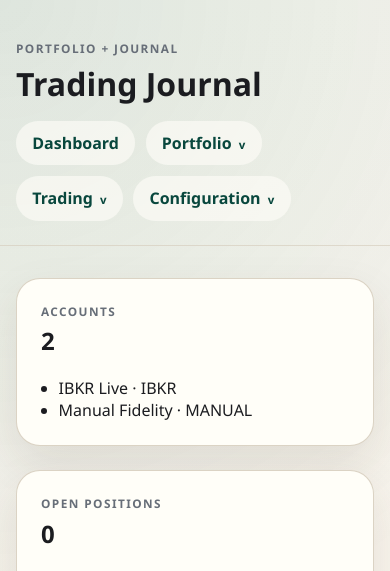
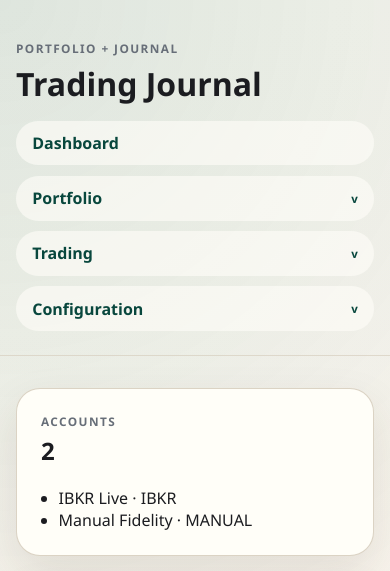
Before and after one commit to thejavascriptways/IFSC-78603-Graduate-Project-trading_journal-mcp, a FastAPI app: page / in a window 390 px wide; the page is wider, and only the part inside the window is pictured. Shown: the top 571 px of that part. Run offline with FastAPI, Linux system fonts and the light colour scheme; data comes from the database, SQL or seed files in the repository; data that the repository does not hold is empty; parts of the project's set-up code (start-up, migrations or seed data) failed here and were passed over.

Commit message:
Fix responsive navigation dropdowns

```diff
--- a/app/config.py
+++ b/app/config.py
@@ -18,6 +18,7 @@ class Settings:
     secret_key: str = os.getenv("TRADING_JOURNAL_SECRET_KEY", "dev-secret-key")
     templates_dir: Path = BASE_DIR / "app" / "templates"
     static_dir: Path = BASE_DIR / "app" / "static"
+    static_asset_version: str = os.getenv("TRADING_JOURNAL_STATIC_ASSET_VERSION", "nav-v3")
     market_data_provider: str = os.getenv("TRADING_JOURNAL_MARKET_DATA_PROVIDER", "alpaca")
     alpaca_market_data_base_url: str = os.getenv("ALPACA_MARKET_DATA_BASE_URL", "https://data.alpaca.markets")
     alpaca_api_key_id: str | None = os.getenv("ALPACA_API_KEY_ID")
--- a/app/main.py
+++ b/app/main.py
@@ -44,6 +44,7 @@ def create_app() -> FastAPI:
 
     application = FastAPI(title=settings.app_name, lifespan=lifespan)
     templates = Jinja2Templates(directory=str(settings.templates_dir))
+    templates.env.globals["static_asset_version"] = settings.static_asset_version
 
     application.add_middleware(AuditMiddleware)
     application.mount("/static", StaticFiles(directory=str(settings.static_dir)), name="static")
--- a/app/static/styles.css
+++ b/app/static/styles.css
@@ -49,6 +49,8 @@ a {
 
 .nav-link,
 .nav-menu-trigger {
+  display: inline-flex;
+  align-items: center;
   min-height: 40px;
   border: 1px solid transparent;
   border-radius: 999px;
@@ -104,6 +106,7 @@ a {
   box-shadow: var(--shadow);
 }
 
+.nav-menu.is-open .nav-submenu,
 .nav-menu:hover .nav-submenu,
 .nav-menu:focus-within .nav-submenu {
   display: grid;
@@ -412,16 +415,30 @@ th {
 
   .main-nav {
     align-items: stretch;
+    flex-direction: column;
     width: 100%;
   }
 
   .nav-menu {
-    position: static;
+    flex-direction: column;
+    width: 100%;
+  }
+
+  .nav-menu::after {
+    content: none;
+  }
+
+  .nav-link,
+  .nav-menu-trigger {
+    width: 100%;
+    justify-content: space-between;
   }
 
   .nav-submenu {
-    top: auto;
-    left: 1rem;
+    position: static;
+    width: 100%;
+    min-width: 0;
+    margin-top: 0.35rem;
   }
 
   .content-grid,
--- a/app/templates/base.html
+++ b/app/templates/base.html
@@ -4,7 +4,8 @@
     <meta charset="UTF-8" />
     <meta name="viewport" content="width=device-width, initial-scale=1.0" />
     <title>{{ title or "Trading Journal" }}</title>
-    <link rel="stylesheet" href="{{ url_for('static', path='/styles.css') }}" />
+    <link rel="stylesheet" href="{{ url_for('static', path='/styles.css') }}?v={{ static_asset_version | default('nav-v3') }}" />
+    <script defer src="{{ url_for('static', path='/navigation.js') }}?v={{ static_asset_version | default('nav-v3') }}"></script>
   </head>
   <body>
     <header class="site-header">
@@ -15,7 +16,7 @@
       <nav class="main-nav" aria-label="Primary navigation">
         <a class="nav-link" href="/">Dashboard</a>
         <div class="nav-menu">
-          <button class="nav-menu-trigger" type="button" aria-haspopup="true">Portfolio</button>
+          <button class="nav-menu-trigger" type="button" aria-haspopup="true" aria-expanded="false">Portfolio</button>
           <div class="nav-submenu">
             <a href="/positions">Open Positions</a>
             <a href="/positions/closed">Closed Positions</a>
@@ -23,7 +24,7 @@
           </div>
         </div>
         <div class="nav-menu">
-          <button class="nav-menu-trigger" type="button" aria-haspopup="true">Trading</button>
+          <button class="nav-menu-trigger" type="button" aria-haspopup="true" aria-expanded="false">Trading</button>
           <div class="nav-submenu">
             <a href="/trades/new">Add Trade</a>
             <a href="/trades">Trade History</a>
@@ -31,7 +32,7 @@
           </div>
         </div>
         <div class="nav-menu">
-          <button class="nav-menu-trigger" type="button" aria-haspopup="true">Configuration</button>
+          <button class="nav-menu-trigger" type="button" aria-haspopup="true" aria-expanded="false">Configuration</button>
           <div class="nav-submenu">
             <a href="/mcp-console">MCP Console</a>
             <a href="/audit">Audit Logs</a>
```
Also changed, not shown: app/static/navigation.js (added, +37 -0 lines).
